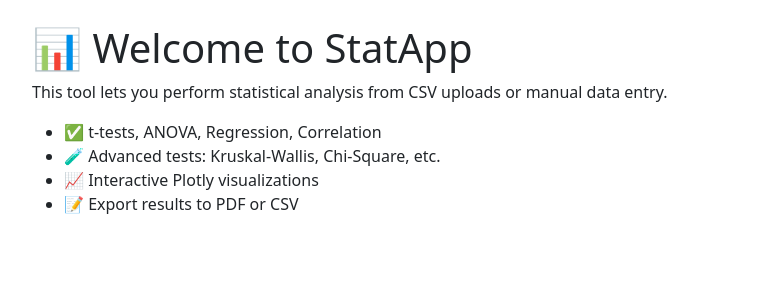
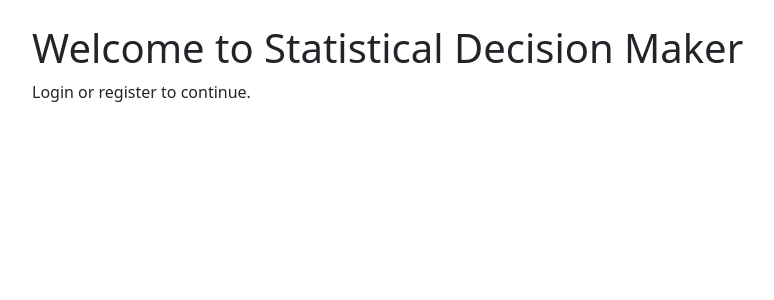
Before and after one commit to Kidanedg/stat-decision-maker, a Flask app: page / in a window 1280 px wide. Shown: the part 56-356 px from the top of the page, without its empty margins (50-824 px from the left). Run offline with Flask 3, Linux system fonts and the light colour scheme.

Commit message:
Update home.html

```diff
--- a/templates/home.html
+++ b/templates/home.html
@@ -1,11 +1,5 @@
 {% extends "base.html" %}
 {% block content %}
-<h1>📊 Welcome to StatApp</h1>
-<p>This tool lets you perform statistical analysis from CSV uploads or manual data entry.</p>
-<ul>
-  <li>✅ t-tests, ANOVA, Regression, Correlation</li>
-  <li>🧪 Advanced tests: Kruskal-Wallis, Chi-Square, etc.</li>
-  <li>📈 Interactive Plotly visualizations</li>
-  <li>📝 Export results to PDF or CSV</li>
-</ul>
+<h1>Welcome to Statistical Decision Maker</h1>
+<p>Login or register to continue.</p>
 {% endblock %}
```
